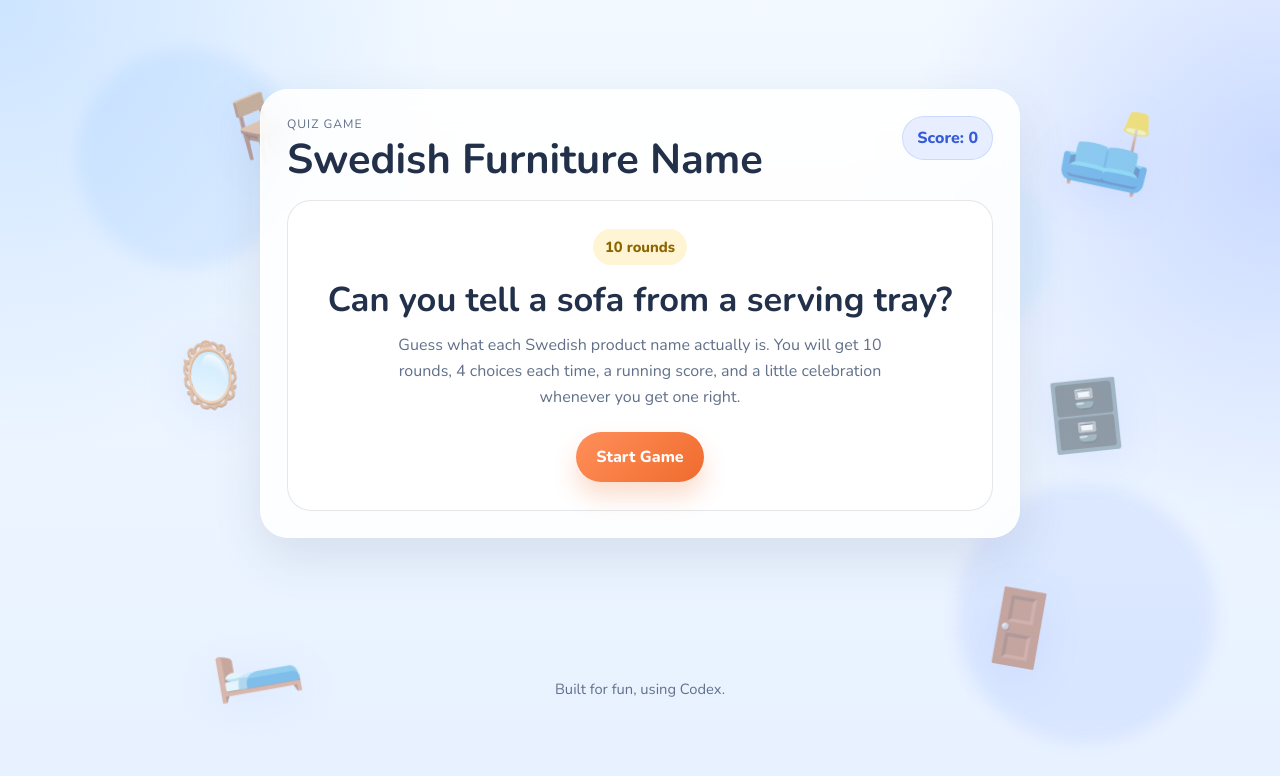
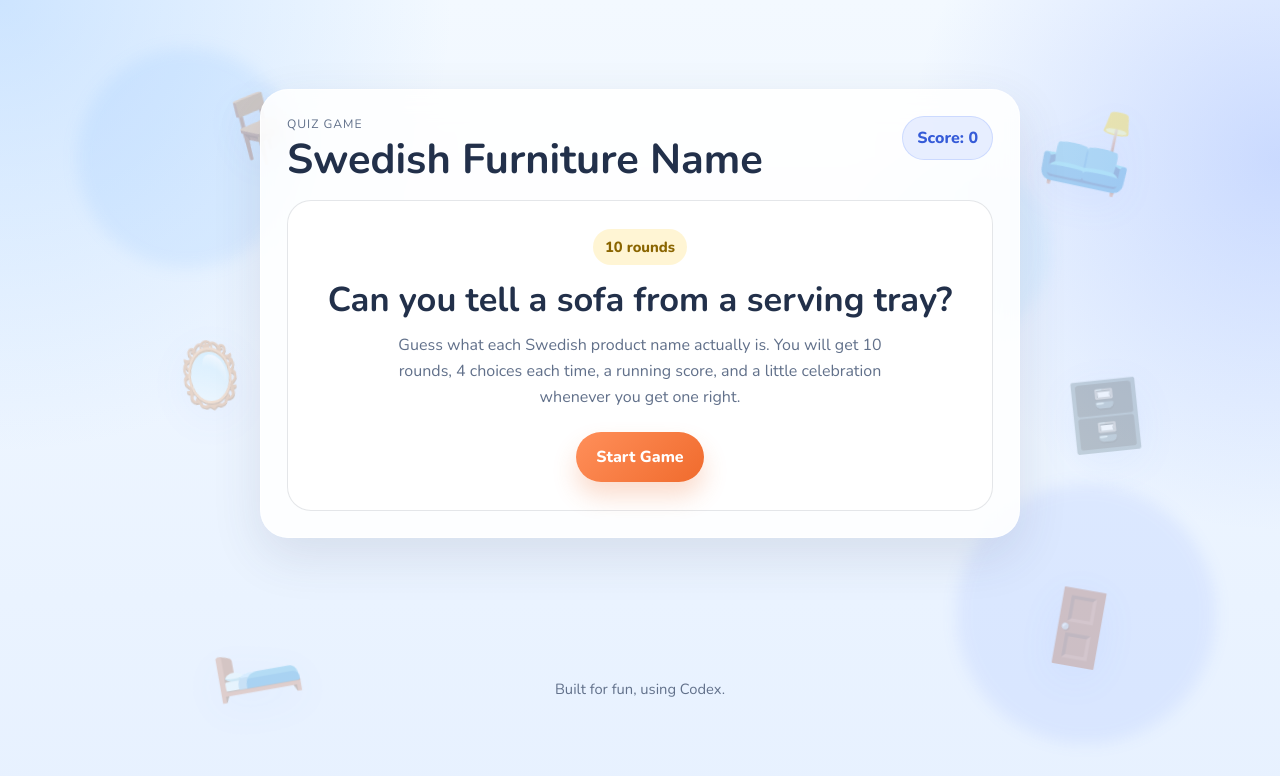
Before and after one commit to siddia/Swedish-guessing-game, a plain HTML site: page index.html in a window 1280 px wide. Drawn offline with nearby package versions, Linux system fonts and the light colour scheme.

Commit message:
Update style.css
updated opacity of background icons

```diff
--- a/style.css
+++ b/style.css
@@ -67,7 +67,7 @@ button {
 .furniture-piece {
   position: absolute;
   display: block;
-  opacity: 0.5;
+  opacity: 0.3;
   filter: drop-shadow(0 10px 22px rgba(79, 124, 255, 0.22));
   user-select: none;
   line-height: 1;
@@ -82,7 +82,7 @@ button {
 
 .lamp {
   top: 14%;
-  left: calc(50% + 420px);
+  left: calc(50% + 400px);
   font-size: 4.8rem;
   transform: rotate(12deg);
 }
@@ -103,14 +103,14 @@ button {
 
 .door {
   bottom: 17%;
-  left: calc(50% + 335px);
+  left: calc(50% + 395px);
   font-size: 4.4rem;
   transform: rotate(10deg);
 }
 
 .shelf {
   top: 48%;
-  left: calc(50% + 405px);
+  left: calc(50% + 425px);
   font-size: 4.1rem;
   transform: rotate(-6deg);
 }
```
